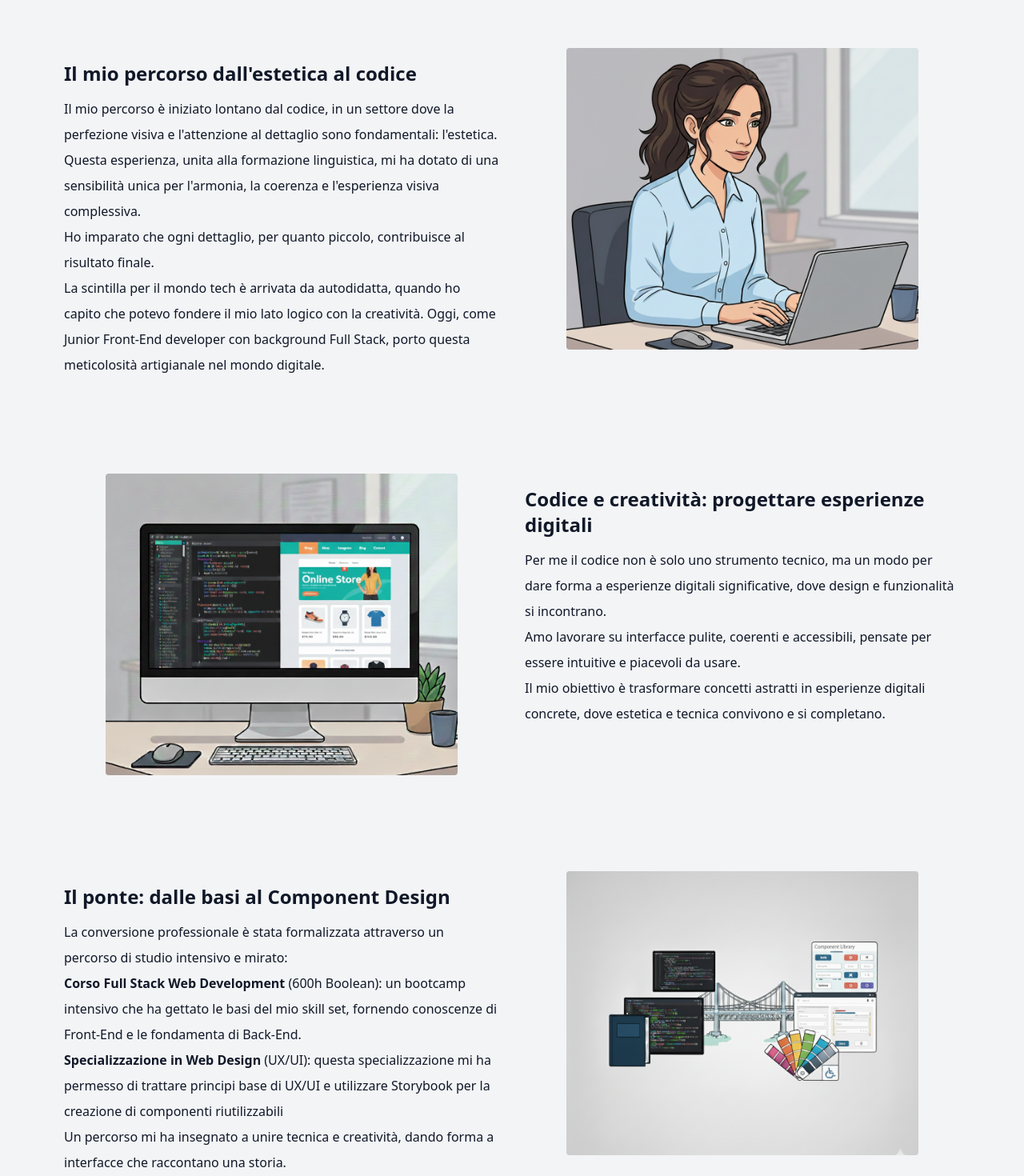
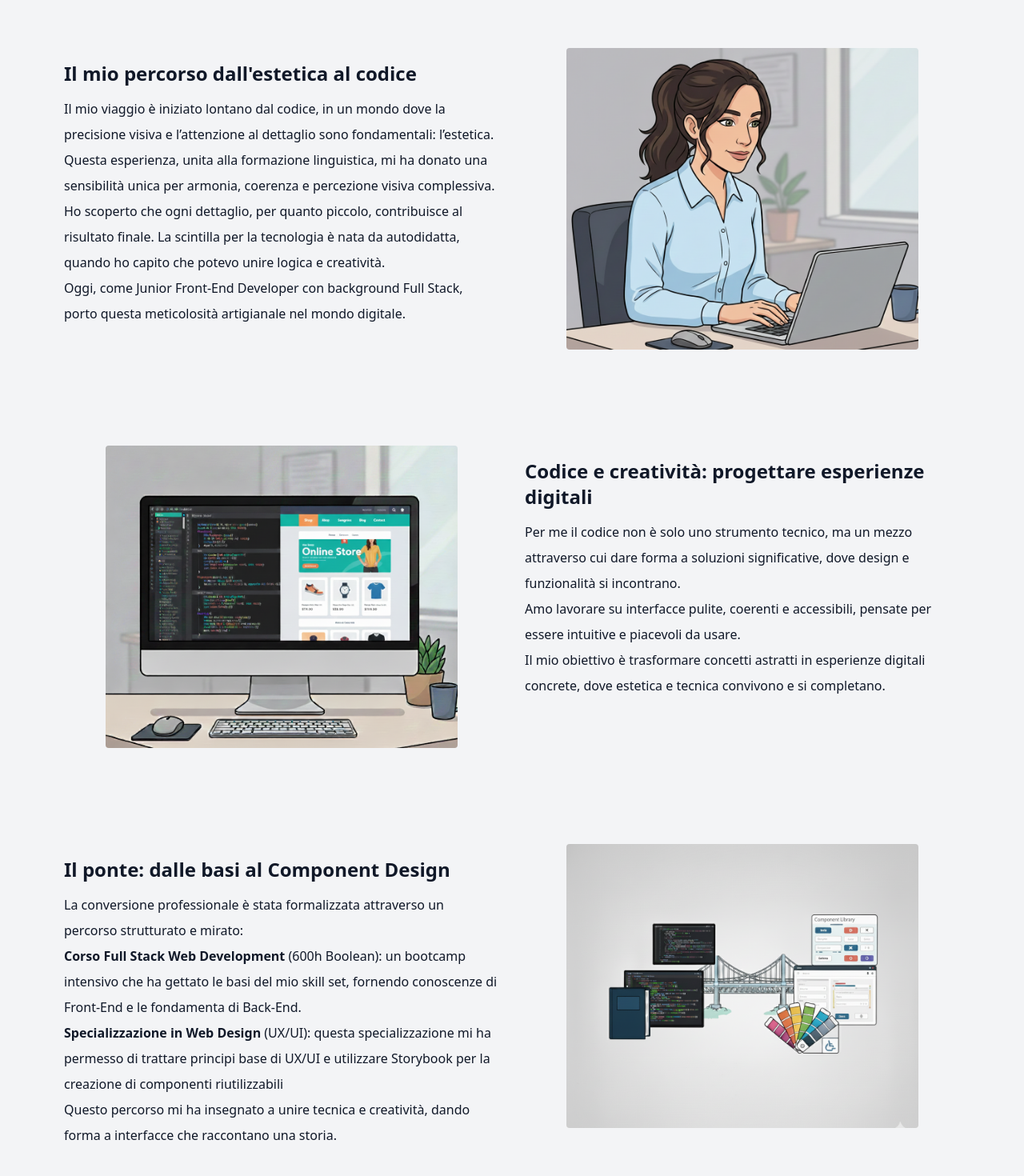
Before and after one commit to giorgiameffe/giorgiameffe-portfolio, a React (Vite) app: page /about in a window 1280 px wide. Shown: the part 240-1710 px from the top of the page at 80% size. Built offline with nearby package versions, Linux system fonts and the light colour scheme; a web font is replaced by a local one.

Commit message:
feat: change aboutContentData

```diff
--- a/src/data/aboutContentData.tsx
+++ b/src/data/aboutContentData.tsx
@@ -27,19 +27,16 @@ const NarrativeBlocks: NarrativeBlockData[] = [
         content: (
             <>
                 <p>
-                    Il mio percorso è iniziato lontano dal codice, in un settore dove la perfezione visiva
-                    e l'attenzione al dettaglio sono fondamentali: l'estetica.
-                    Questa esperienza, unita alla formazione linguistica, mi ha dotato di una sensibilità
-                    unica per l'armonia, la coerenza e l'esperienza visiva complessiva.
-                    <br></br>
-                    Ho imparato che ogni dettaglio, per quanto piccolo, contribuisce al risultato finale.
+                    Il mio viaggio è iniziato lontano dal codice, in un mondo dove la precisione visiva e l’attenzione al dettaglio sono fondamentali: l’estetica.
+                    Questa esperienza, unita alla formazione linguistica, mi ha donato una sensibilità unica per armonia, coerenza e percezione visiva complessiva.
                 </p>
                 <p>
-                    La scintilla per il mondo tech è arrivata da autodidatta, quando ho capito che potevo
-                    fondere il mio lato logico con la creatività. Oggi, come Junior Front-End developer
-                    con background Full Stack, porto questa meticolosità artigianale nel mondo digitale.
+                    Ho scoperto che ogni dettaglio, per quanto piccolo, contribuisce al risultato finale.
+                    La scintilla per la tecnologia è nata da autodidatta, quando ho capito che potevo unire logica e creatività.
                 </p>
-
+                <p>
+                    Oggi, come Junior Front-End Developer con background Full Stack, porto questa meticolosità artigianale nel mondo digitale.
+                </p>
             </>
         ),
         imageLight: "/img/about-giorgia-pc-light.png",
@@ -52,7 +49,7 @@ const NarrativeBlocks: NarrativeBlockData[] = [
         title: "Codice e creatività: progettare esperienze digitali",
         content: (
             <>
-                <p>Per me il codice non è solo uno strumento tecnico, ma un modo per dare forma a esperienze digitali significative, dove design e funzionalità si incontrano.</p>
+                <p>Per me il codice non è solo uno strumento tecnico, ma un mezzo attraverso cui dare forma a soluzioni significative, dove design e funzionalità si incontrano.</p>
                 <p>
                     Amo lavorare su interfacce pulite, coerenti e accessibili, pensate per essere intuitive e piacevoli da usare.
                 </p>
@@ -71,7 +68,7 @@ const NarrativeBlocks: NarrativeBlockData[] = [
         title: "Il ponte: dalle basi al Component Design",
         content: (
             <>
-                La conversione professionale è stata formalizzata attraverso un percorso di studio intensivo e mirato:
+                La conversione professionale è stata formalizzata attraverso un percorso strutturato e mirato:
                 <ul>
                     <li>
                         <span className="font-bold">Corso Full Stack Web Development </span>(600h Boolean): un bootcamp intensivo che ha
@@ -85,7 +82,7 @@ const NarrativeBlocks: NarrativeBlockData[] = [
                 </ul>
 
                 <p>
-                    Un percorso mi ha insegnato a unire tecnica e creatività, dando forma a interfacce che raccontano una storia.
+                    Questo percorso mi ha insegnato a unire tecnica e creatività, dando forma a interfacce che raccontano una storia.
                 </p>
 
             </>
```
